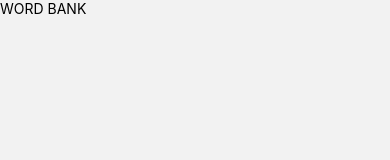
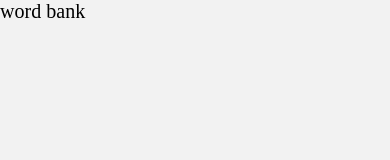
Before and after one commit to MuazzezA/WordBank, a React Native app: screen /home in a window 390 px wide. Shown: the top 160 px of the page. Built offline with nearby package versions, Linux system fonts and the light colour scheme.

Commit message:
feat: text component

```diff
--- a/src/components/T.tsx
+++ b/src/components/T.tsx
@@ -0,0 +1,38 @@
+import React from 'react';
+import {Text, TextStyle} from 'react-native';
+import {ScaledSheet, s} from 'react-native-size-matters';
+import {globalStyles} from '../styles/globalStyles.ts';
+import {getFontFamily} from '../helpers/getFontFamily.ts';
+
+interface TextProps {
+  text: string;
+  style?: TextStyle;
+  size?: number;
+  weight?: '400' | '500' | '600' | '700';
+  color?: string;
+}
+
+export const T = (props: TextProps) => {
+  const {text, style, size, weight, color, ...res} = props;
+
+  const resStyle = {
+    fontSize: s(size ?? (globalStyles.TEXT.fontSize as number)),
+    fontWeight: weight ?? globalStyles.TEXT.fontWeight,
+    fontFamily: getFontFamily(weight),
+    color,
+    ...style,
+  };
+
+  return (
+    <Text
+      suppressHighlighting={false}
+      style={{
+        ...globalStyles.TEXT,
+        ...resStyle,
+      }}
+      allowFontScaling={false}
+      {...res}>
+      {text ?? ''}
+    </Text>
+  );
+};
--- /dev/null
+++ b/src/helpers/getFontFamily.ts
@@ -0,0 +1,14 @@
+export const getFontFamily = (weight?: '400' | '500' | '600' | '700') => {
+  switch (weight) {
+    case '400':
+      return 'Quicksand_Regular';
+    case '500':
+      return 'Quicksand_Medium';
+    case '600':
+      return 'Quicksand_SemiBold';
+    case '700':
+      return 'Quicksand_Bold';
+    default:
+      return 'Quicksand_Regular';
+  }
+};
--- a/src/screens/Home.tsx
+++ b/src/screens/Home.tsx
@@ -1,11 +1,11 @@
 import React from 'react';
-import {Text} from 'react-native';
 import {SafeAreaView} from 'react-native-safe-area-context';
+import {T} from '../components/T.tsx';
 
 export const Home = () => {
   return (
     <SafeAreaView>
-      <Text>WORD BANK</Text>
+      <T text={'word bank'} size={18} />
     </SafeAreaView>
   );
 };
--- a/src/styles/globalStyles.ts
+++ b/src/styles/globalStyles.ts
@@ -0,0 +1,10 @@
+import {TextStyle} from 'react-native';
+
+export const globalStyles = {
+  TEXT: {
+    fontSize: 14,
+    weight: '400',
+    color: 'black', // TODO : tema gelince düzelt burayı
+  } as TextStyle,
+  BUTTON: {},
+};
--- /dev/null
+++ b/src/styles/themes.ts
@@ -0,0 +1 @@
+export const AppTheme = () => {};
```
Also changed, not shown: 1 other file (tests, documents, lock files or other folders).
